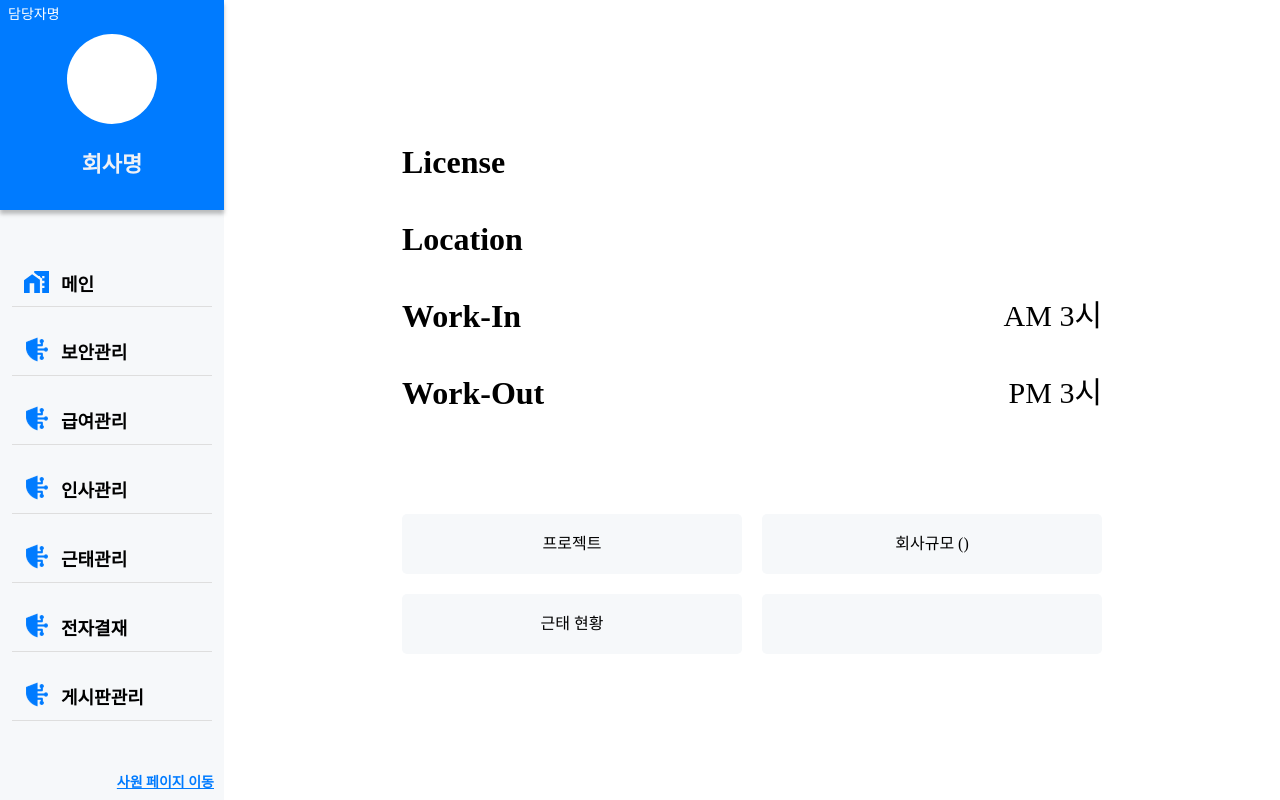
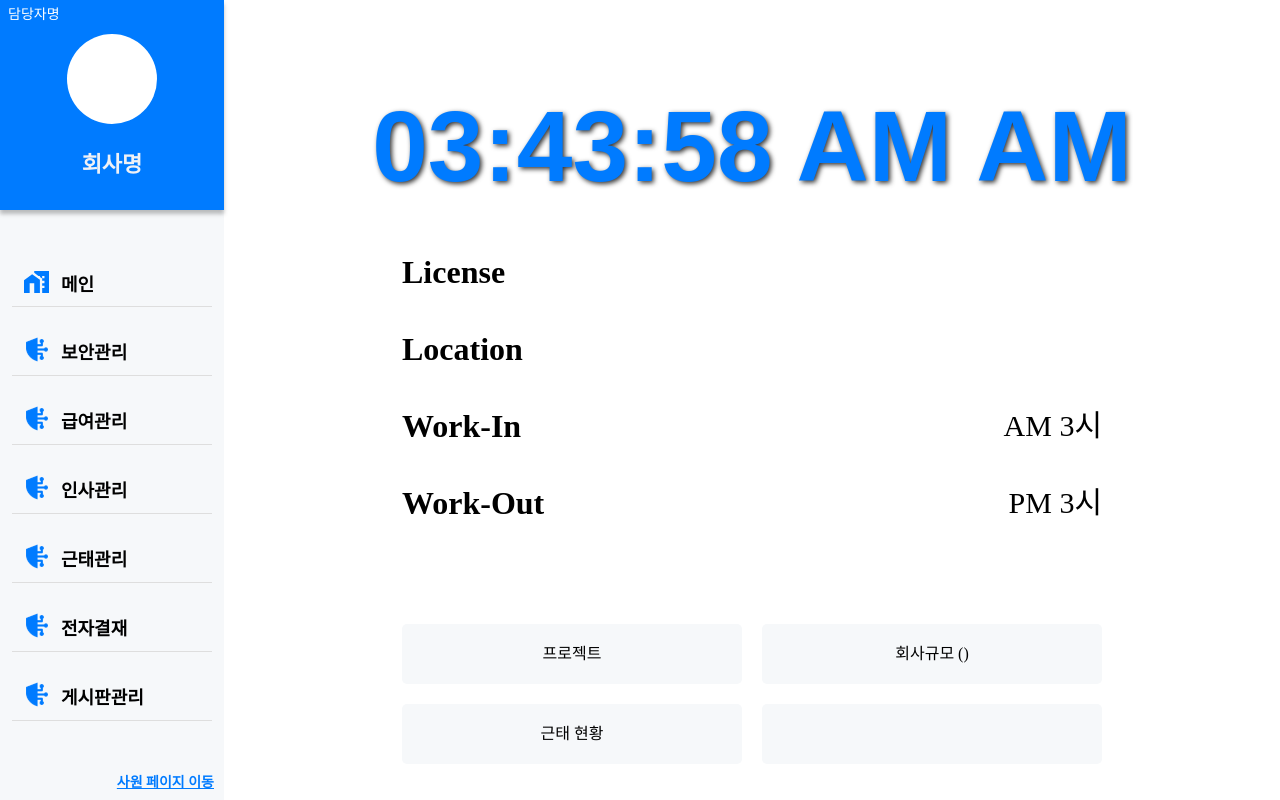
Before and after one commit to 1eemda2436/4team_pj_react, a Next.js app: page /admin in a window 1280 px wide. Built offline with nearby package versions, Linux system fonts and the light colour scheme; no server answers; a web font is replaced by a local one.

Commit message:
kdg_clock_add

```diff
--- /dev/null
+++ b/src/components/clock/AdminClock.js
@@ -0,0 +1,45 @@
+import { useEffect, useState } from "react";
+import styled from "styled-components";
+
+const AdminClock = () => {
+    const [time, setTime] = useState(new Date());
+
+    useEffect(() => {
+        const intervalId = setInterval(() => {
+        setTime(new Date());
+        }, 1000);
+
+        return () => {
+        clearInterval(intervalId);
+        };
+    }, []);
+
+    const currentTime = time.toLocaleTimeString([], { hour: '2-digit', minute: '2-digit' , second: '2-digit' });
+    const ampm = time.getHours() >= 12 ? 'PM' : 'AM';
+
+    // "오후"를 포함하는 경우, "오후"를 제거하고 AM 또는 PM을 표시
+    const formattedTime = currentTime.includes("오후") ? currentTime.replace("오후", ampm) : currentTime + " " + ampm;
+
+    return (
+        <ClockContainer>
+            <DigitalClock>{formattedTime}</DigitalClock>
+        </ClockContainer>
+    );
+}
+
+export default AdminClock;
+
+const ClockContainer = styled.div`
+    text-align: center;
+    font-family: "Digital-7", sans-serif;
+    font-size: 100px;
+    padding: 60px;
+    color: #007BFF;
+    width: 800px;
+    margin: 0 auto;
+`;
+
+const DigitalClock = styled.div`
+    font-weight: bold;
+    text-shadow: 2px 2px 5px rgba(0, 0, 0, 0.8);
+`;
--- a/src/pages/admin/index.js
+++ b/src/pages/admin/index.js
@@ -4,6 +4,7 @@ import axios from "axios";
 import React, {useEffect ,useState } from "react";
 import moment from 'moment';
 import { BASE_URL } from "@/api/apiPath";
+import AdminClock from "@/components/clock/AdminClock";
 
 const admin = () => {
     const [companyData, setCompanyData] = useState([]);
@@ -56,6 +57,7 @@ const admin = () => {
 
     return(
         <MainComponent>
+            <AdminClock/>
             <CompanyInfoBox>
                 <InfoDiv>
                     <InfoTitle>License</InfoTitle>
@@ -74,6 +76,7 @@ const admin = () => {
                     <InfoValue>PM {moment(companyData.work_out).format('H')}시</InfoValue>
                 </InfoDiv>
             </CompanyInfoBox>
+
             <ControllerBox>
                 <ContentBox>프로젝트</ContentBox>
                 <ContentBox>회사규모 ({companyData.employees})</ContentBox>
--- a/src/pages/guest/index.js
+++ b/src/pages/guest/index.js
@@ -8,6 +8,7 @@ import { useEffect, useState } from "react";
 import { useRouter } from "next/router";
 import { BASE_URL } from "@/api/apiPath";
 import styled from "styled-components";
+import GuestClock from "@/components/clock/GuestClock";
 
 function Guest () {
 
@@ -33,6 +34,7 @@ function Guest () {
         <>
             <Header />
             <MainContainer>
+                <GuestClock />
                 <Weather />
                 <ChartContainer>
                     <DocRadarChart />
```
Also changed, not shown: src/components/clock/GuestClock.js (added, +45 -0 lines).
